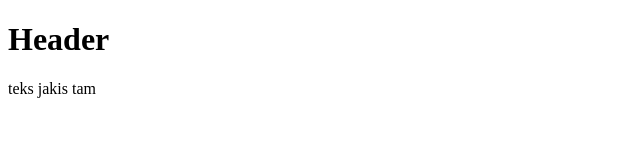
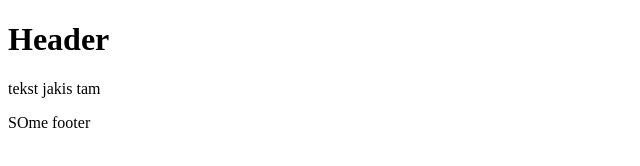
Before and after one commit to olgaflegel/test1, a plain HTML site: page index.html in a window 1280 px wide. Shown: the full height of the page, 0-640 px from the left. Drawn offline with Linux system fonts and the light colour scheme.

Commit message:
Update index.html
I've added footer

```diff
--- a/index.html
+++ b/index.html
@@ -9,8 +9,11 @@
 	<main>
 	<h1>Header </h1>
 		<p>
-		teks jakis tam
+		tekst jakis tam
 		</p>
 	</main>
+	<footer>
+	<p> SOme footer</p>
+	</footer>
 </body>
 </html>
```
